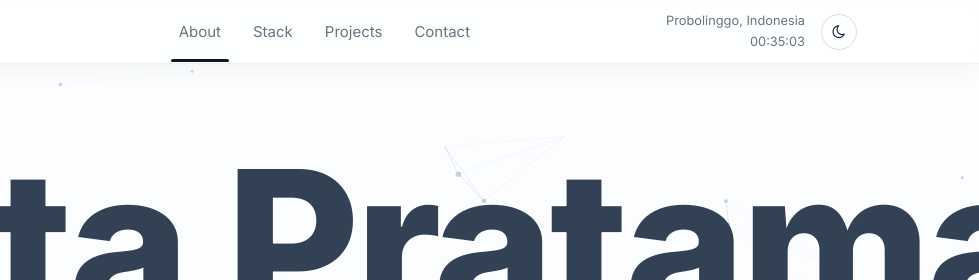
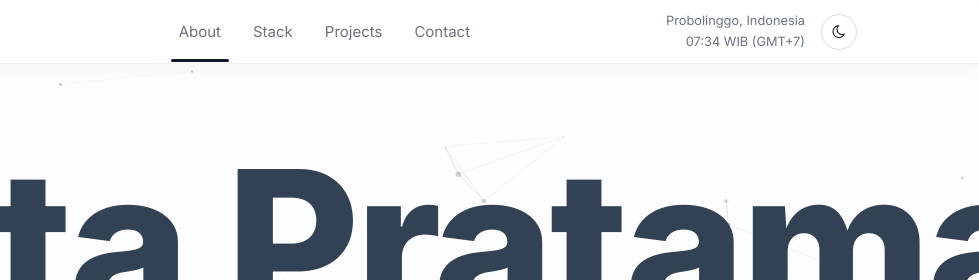
Before and after one commit to Okta-Pratama/Okta-Pratama.github.io, a plain HTML site: page index.html in a window 1280 px wide. Shown: the top 280 px of the page, 301-1280 px from the left. Drawn offline with nearby package versions, Linux system fonts and the light colour scheme.

Commit message:
fix: show my local time with timezone label instead of a static 00:00:00
The clock showed the visitor's own time and rendered "00:00:00" before
JS ran. It now shows Asia/Jakarta time as "HH:MM WIB (GMT+7)" from
config.js and stays hidden when JavaScript is unavailable.

```diff
--- a/index.html
+++ b/index.html
@@ -76,7 +76,7 @@
           <div class="header-actions d-flex align-items-center">
             <div class="time-location mr-3">
               <div class="location" data-config-text="location">Probolinggo, Indonesia</div>
-              <div class="time" id="time">00:00:00</div>
+              <div class="time" id="time" hidden></div>
             </div>
             <button id="theme-toggle" class="theme-toggle mr-3" aria-label="Toggle dark mode">
               <i class="fa fa-moon-o" id="theme-icon"></i>
--- a/script.js
+++ b/script.js
@@ -59,15 +59,29 @@ document.addEventListener("DOMContentLoaded", () => {
     greetingTrack.classList.add("is-animated");
   }
 
-  function update_time() {
-    const now = new Date();
-    const hours = String(now.getHours()).padStart(2, "0");
-    const minutes = String(now.getMinutes()).padStart(2, "0");
-    const seconds = String(now.getSeconds()).padStart(2, "0");
-    document.getElementById("time").textContent = `${hours}:${minutes}:${seconds}`;
+  // Local clock in MY timezone (not the visitor's), e.g. "14:05 WIB (GMT+7)".
+  // The element is hidden in the HTML, so nothing shows if JavaScript is off.
+  const timeEl = document.getElementById("time");
+  if (timeEl) {
+    try {
+      const formatter = new Intl.DateTimeFormat("en-GB", {
+        timeZone: config.timezone || "Asia/Jakarta",
+        hour: "2-digit",
+        minute: "2-digit",
+        hour12: false
+      });
+      const label = isSet(config.timezoneLabel) ? ` ${config.timezoneLabel}` : "";
+      const updateTime = () => {
+        timeEl.textContent = `${formatter.format(new Date())}${label}`;
+      };
+      updateTime();
+      timeEl.hidden = false;
+      timeEl.setAttribute("title", "My local time");
+      setInterval(updateTime, 15000);
+    } catch (err) {
+      timeEl.hidden = true;
+    }
   }
-  update_time();
-  setInterval(update_time, 1000);
   const hamburger = document.getElementById("hamburger");
   const listMenu = document.getElementById("list-menu");
   // Mobile menu toggle
```
